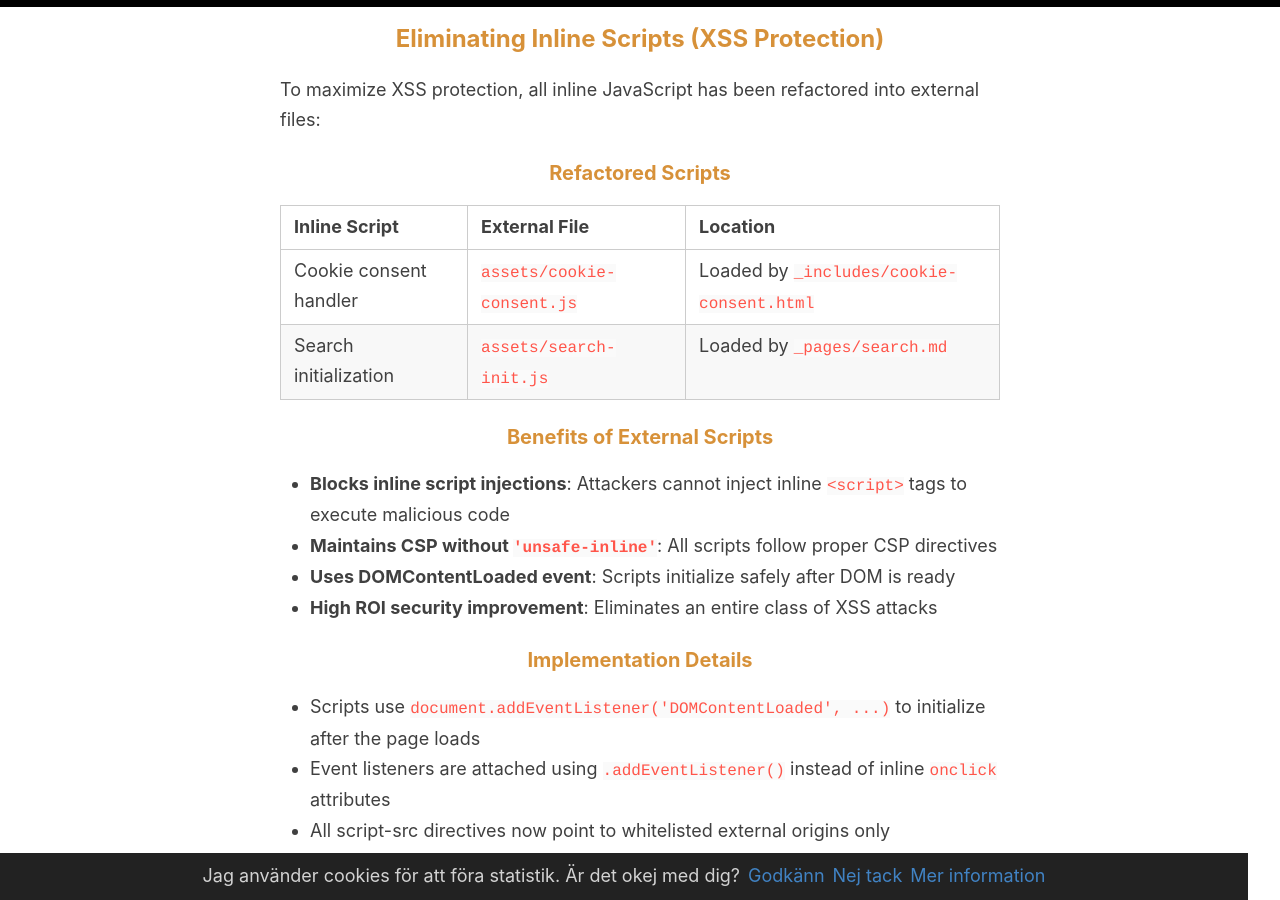
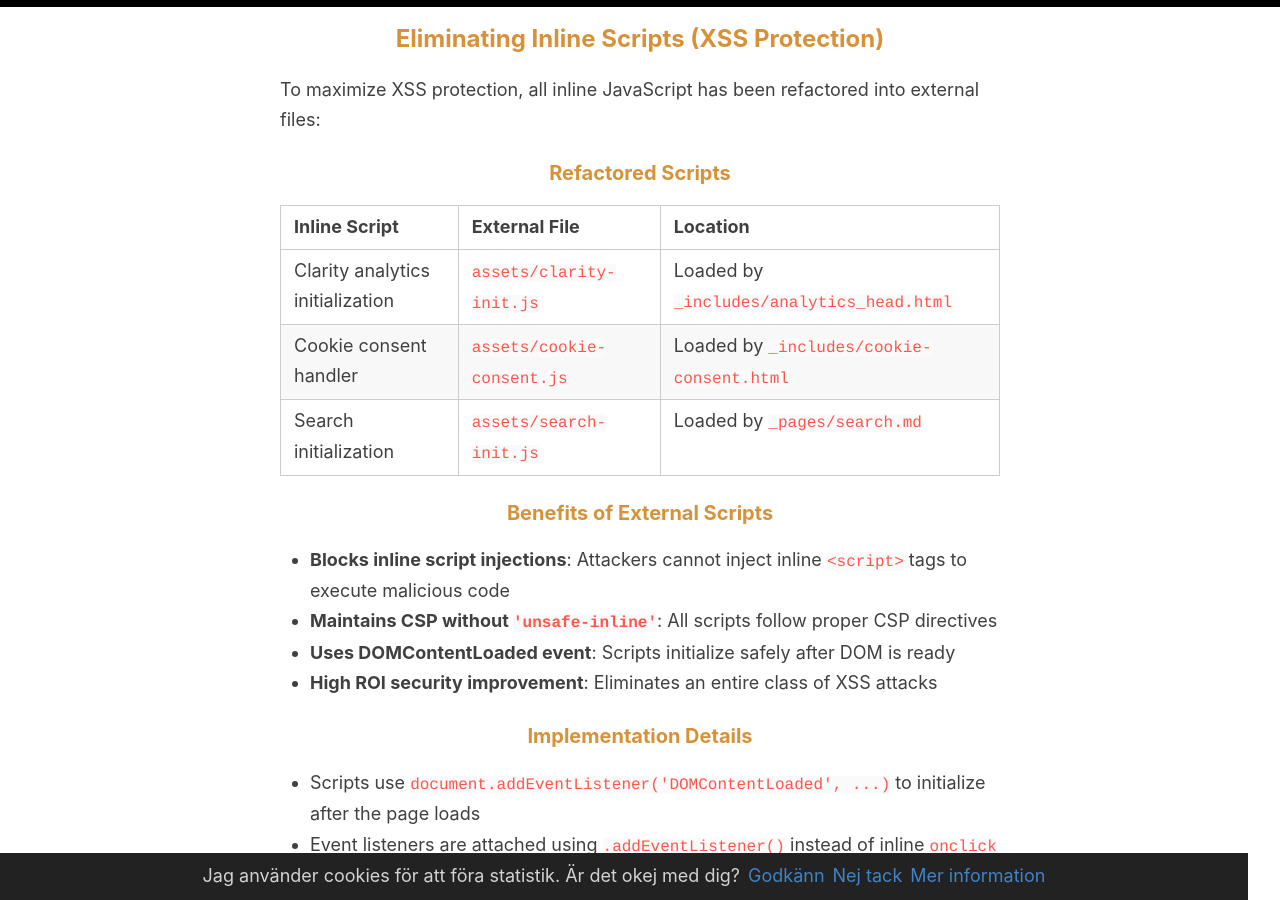
Before and after one commit to ovelindstrom/ovelindstrom.github.io, a Jekyll site: the page built from CSP-README.md, in a window 1280 px wide and 900 px high, scrolled down 2714 px. Built offline with Jekyll 4.4.1, drawn with Linux system fonts in a browser that asks for light colours; our own code applies the rules of GitHub Pages for plain Markdown files.

Commit message:
Update CSP documentation with Clarity script refactoring

```diff
--- a/CSP-README.md
+++ b/CSP-README.md
@@ -83,6 +83,7 @@ To maximize XSS protection, all inline JavaScript has been refactored into exter
 
 | Inline Script | External File | Location |
 |---|---|---|
+| Clarity analytics initialization | `assets/clarity-init.js` | Loaded by `_includes/analytics_head.html` |
 | Cookie consent handler | `assets/cookie-consent.js` | Loaded by `_includes/cookie-consent.html` |
 | Search initialization | `assets/search-init.js` | Loaded by `_pages/search.md` |
 
```
